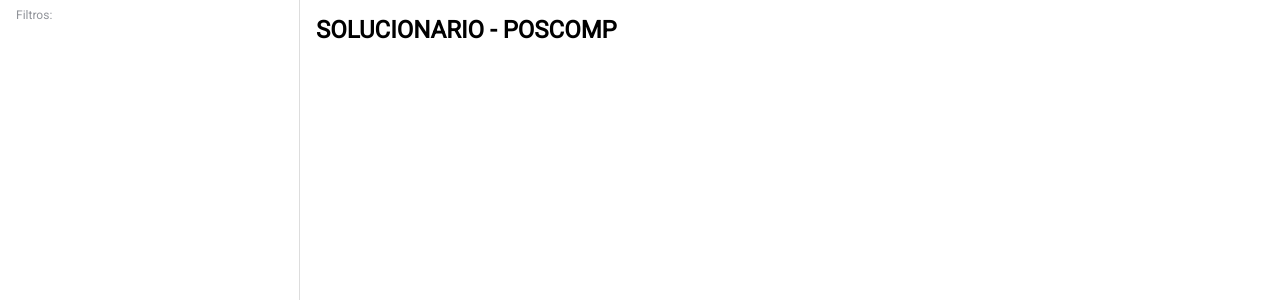
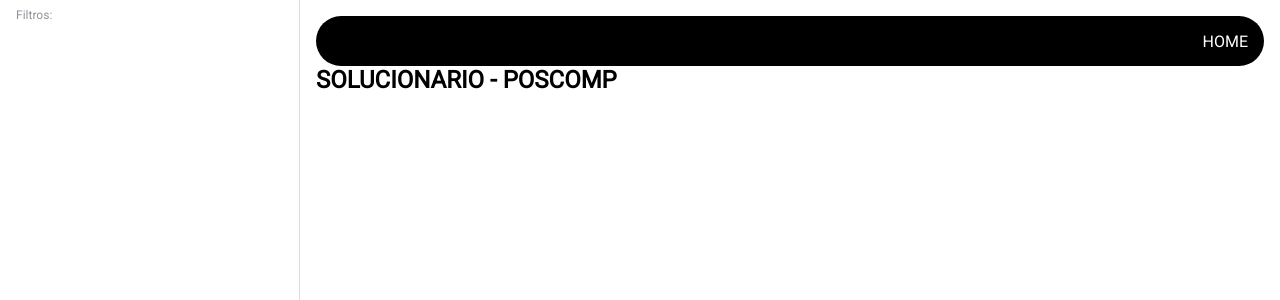
Before and after one commit to OpenDevUFCG/poscomp, a React (Create React App) app: page / in a window 1280 px wide. Shown: the top 300 px of the page. Built offline with nearby package versions, Linux system fonts and the light colour scheme.

Commit message:
Added a navigation menu

```diff
--- a/src/components/header/PageHeader.js
+++ b/src/components/header/PageHeader.js
@@ -2,10 +2,21 @@ import React from 'react';
 import PropTypes from 'prop-types';
 import './PageHeader.css';
 import ToggleButton from '../toggleButton/ToggleButton';
+import Menu from '../menu/Menu';
+
+const menuOptions = [
+  {
+    label: 'Home',
+    link: '/'
+  }
+];
 
 const PageHeader = ({ drawerClickHandler }) => {
   return (
     <header className="page-header">
+      <Menu
+        options={menuOptions}
+      />
       <ToggleButton className="header-toggle-button" click={drawerClickHandler} />
       <h1>SOLUCIONARIO - POSCOMP</h1>
     </header>
--- /dev/null
+++ b/src/components/menu/Menu.css
@@ -0,0 +1,31 @@
+ul, li {
+  list-style-type:none;
+}
+.Menu--container {
+  display: block;
+  width: 100%;
+  height: 50px;
+  text-align: right;
+  background: #000;
+  color: #fff;
+  border-radius: 25px;
+}
+.Menu__option {
+  height: 100%;
+  display: inline-block;
+  padding: 16px;
+  -webkit-transition: ease-in-out .2s;
+	-o-transition: ease-in-out .2s;
+  transition: ease-in-out .2s;
+  border-radius: 30px;
+}
+.Menu__option:hover {
+  color: #000;
+  background: #fff;
+  cursor: pointer;
+}
+.MenuOption {
+  color: inherit;
+  text-decoration: none;
+  text-transform: uppercase;
+}
--- /dev/null
+++ b/src/components/menu/Menu.js
@@ -0,0 +1,21 @@
+import React from 'react';
+import MenuOption from './MenuOption';
+import './Menu.css';
+
+const Menu = ({ options }) =>
+  <div className="Menu--container">
+    <ul className="Menu__options">
+      {
+        options.map(({ label, link }) =>
+          <li className="Menu__option">
+            <MenuOption
+              label={label}
+              link={link}
+            />
+          </li>
+        )
+      }
+    </ul>
+  </div>
+
+export default Menu;
--- /dev/null
+++ b/src/components/menu/MenuOption.js
@@ -0,0 +1,9 @@
+import React from 'react';
+
+const MenuOption = ({ label, link }) =>
+  <a href={link} className="MenuOption">
+    {label}
+  </a>
+
+
+export default MenuOption;
```
